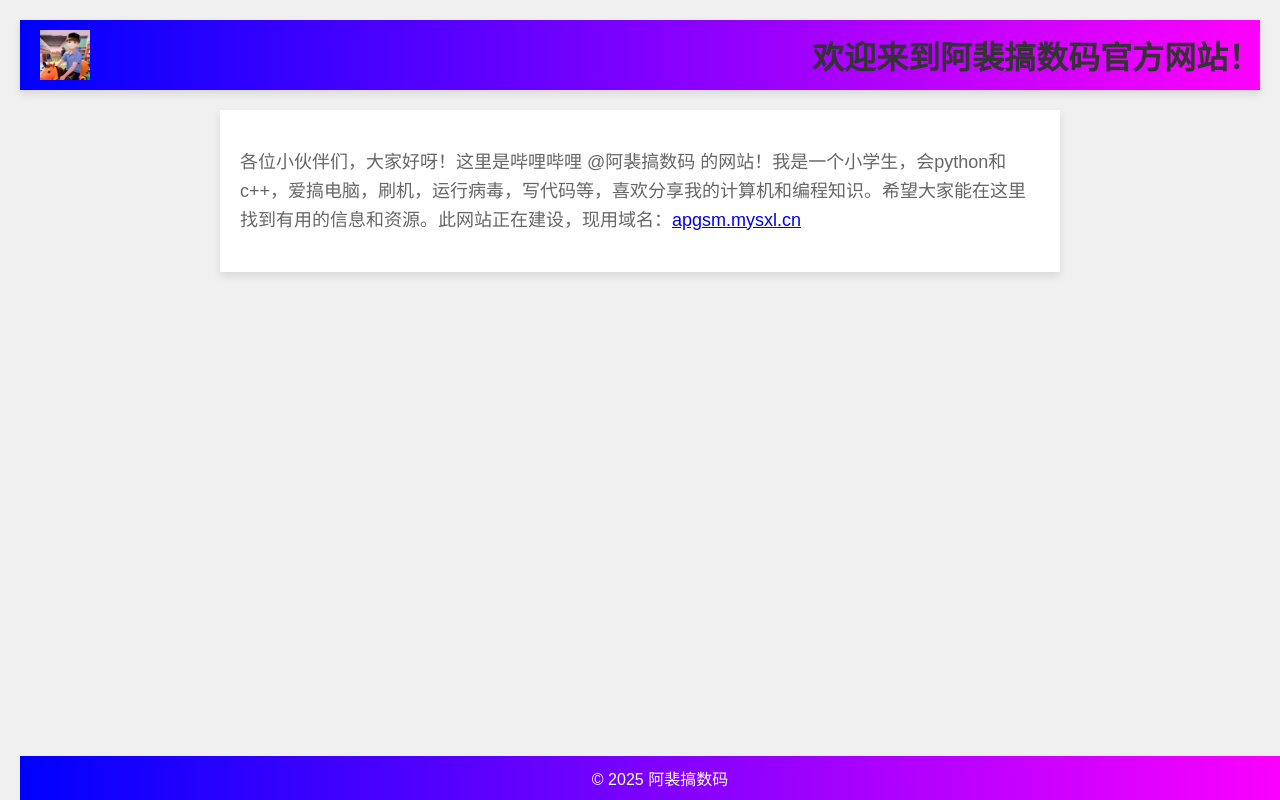
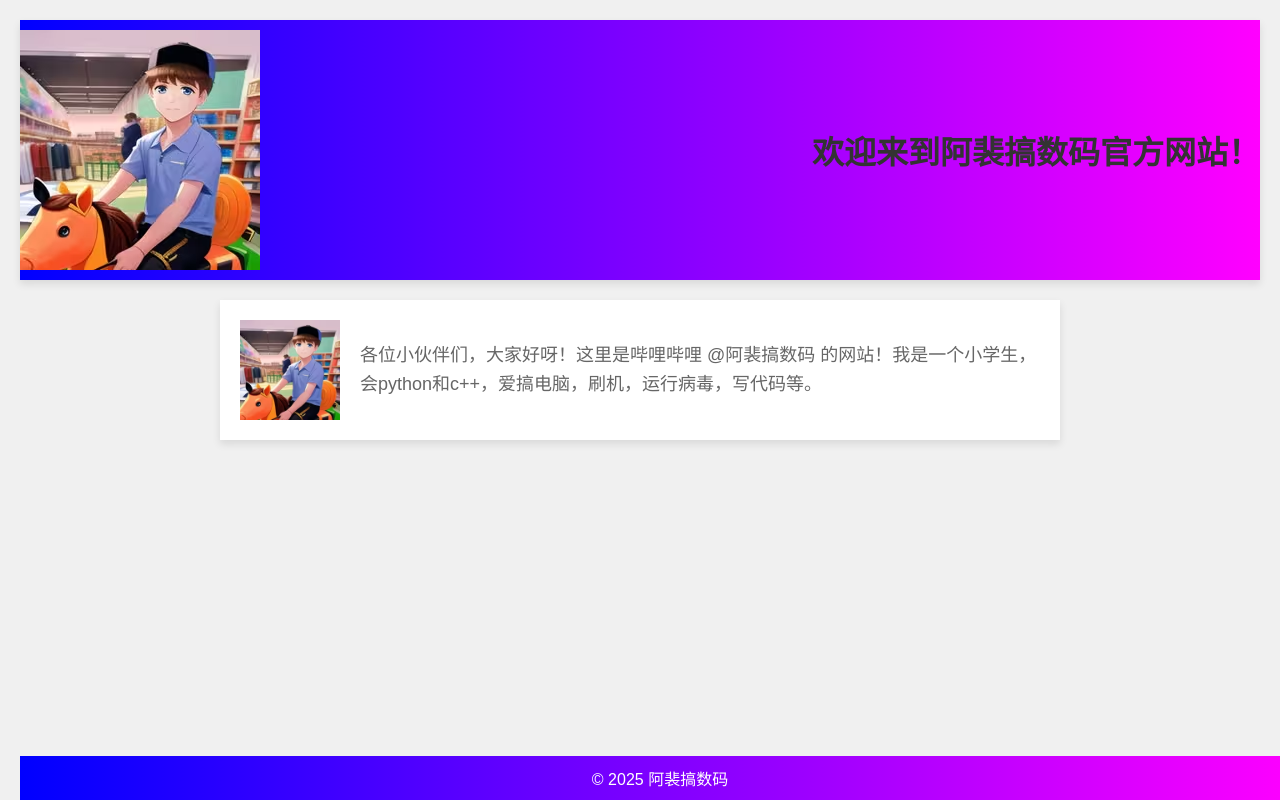
Before and after one commit to apgsm/apgsm.github.io, a plain HTML site: page index.html in a window 1280 px wide. Drawn offline with Linux system fonts and the light colour scheme.

Commit message:
Update index.html

```diff
--- a/index.html
+++ b/index.html
@@ -34,6 +34,12 @@
             margin: 20px auto;
             max-width: 800px;
             box-shadow: 0 4px 8px rgba(0, 0, 0, 0.1);
+            display: flex;
+            align-items: center; /* Center alignment */
+        }
+        .container img {
+            height: 100px;
+            margin-right: 20px;
         }
         footer {
             text-align: center;
@@ -44,10 +50,6 @@
             bottom: 0;
             width: 100%;
         }
-        .logo {
-            height: 50px;
-            margin-left: 20px;
-        }
     </style>
 </head>
 <body>
@@ -56,7 +58,8 @@
         <h1>欢迎来到阿裴搞数码官方网站！</h1>
     </header>
     <div class="container">
-        <p>各位小伙伴们，大家好呀！这里是哔哩哔哩 @阿裴搞数码 的网站！我是一个小学生，会python和c++，爱搞电脑，刷机，运行病毒，写代码等，喜欢分享我的计算机和编程知识。希望大家能在这里找到有用的信息和资源。此网站正在建设，现用域名：<a href="https://apgsm.mysxl.cn" target="_blank">apgsm.mysxl.cn</a></p>
+        <img src="Logo.jpg" alt="Logo" class="logo">
+        <p>各位小伙伴们，大家好呀！这里是哔哩哔哩 @阿裴搞数码 的网站！我是一个小学生，会python和c++，爱搞电脑，刷机，运行病毒，写代码等。</p>
     </div>
     <footer>
         &copy; 2025 阿裴搞数码
```
